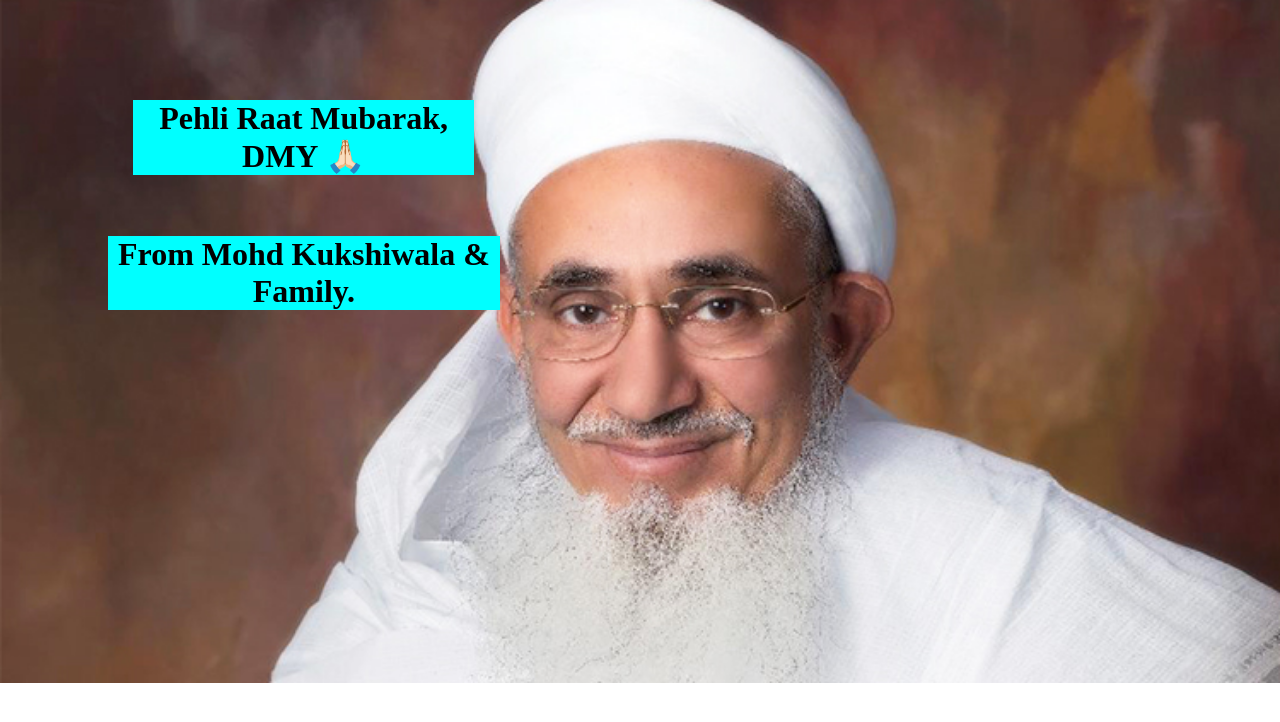
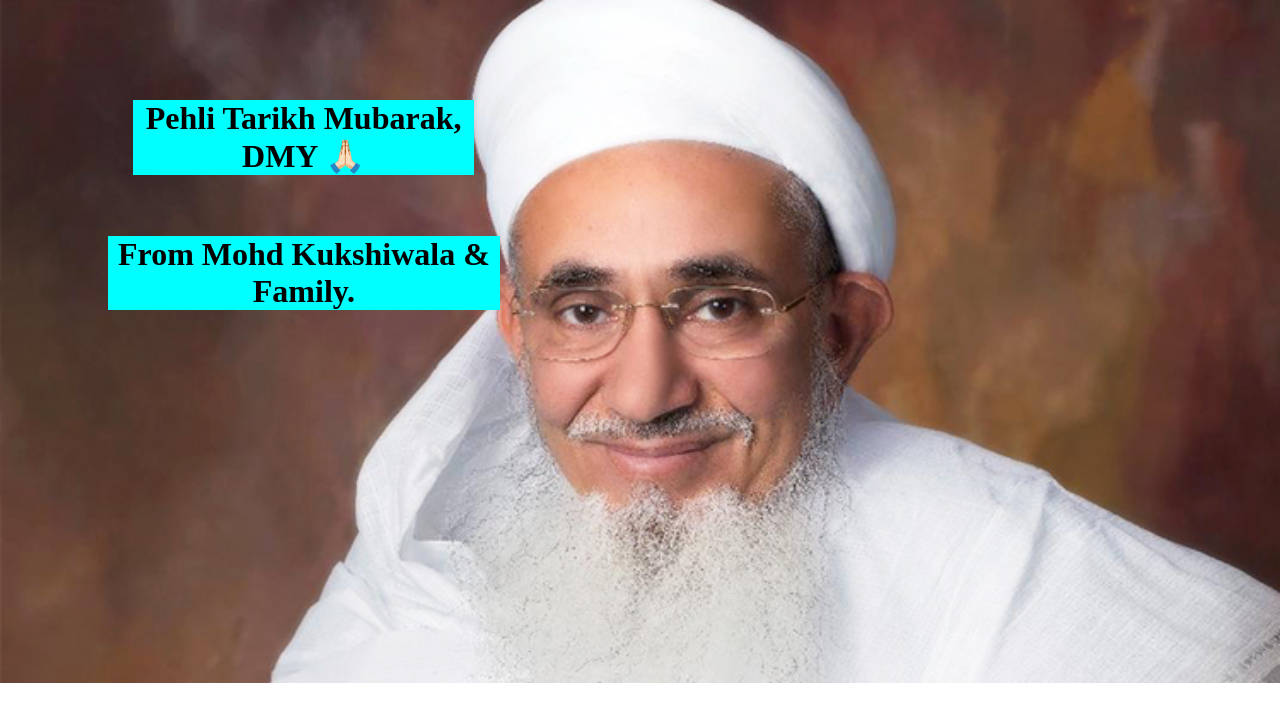
Before and after one commit to MohammedKukshiwala/pehliraatmubarak.io, a plain HTML site: page index.html in a window 1280 px wide. Drawn offline with Linux system fonts and the light colour scheme.

Commit message:
Update index.html

```diff
--- a/index.html
+++ b/index.html
@@ -7,7 +7,7 @@
     <title>Document</title>
 </head>
 <body>
-    <h1 id="hh1">Pehli Raat Mubarak, DMY 🙏🏻</h1><br>
+    <h1 id="hh1">Pehli Tarikh Mubarak, DMY 🙏🏻</h1><br>
     <h1 id="hh2">From Mohd Kukshiwala & Family.</h1>
     <script src="script.js"></script>
 </body>
```
